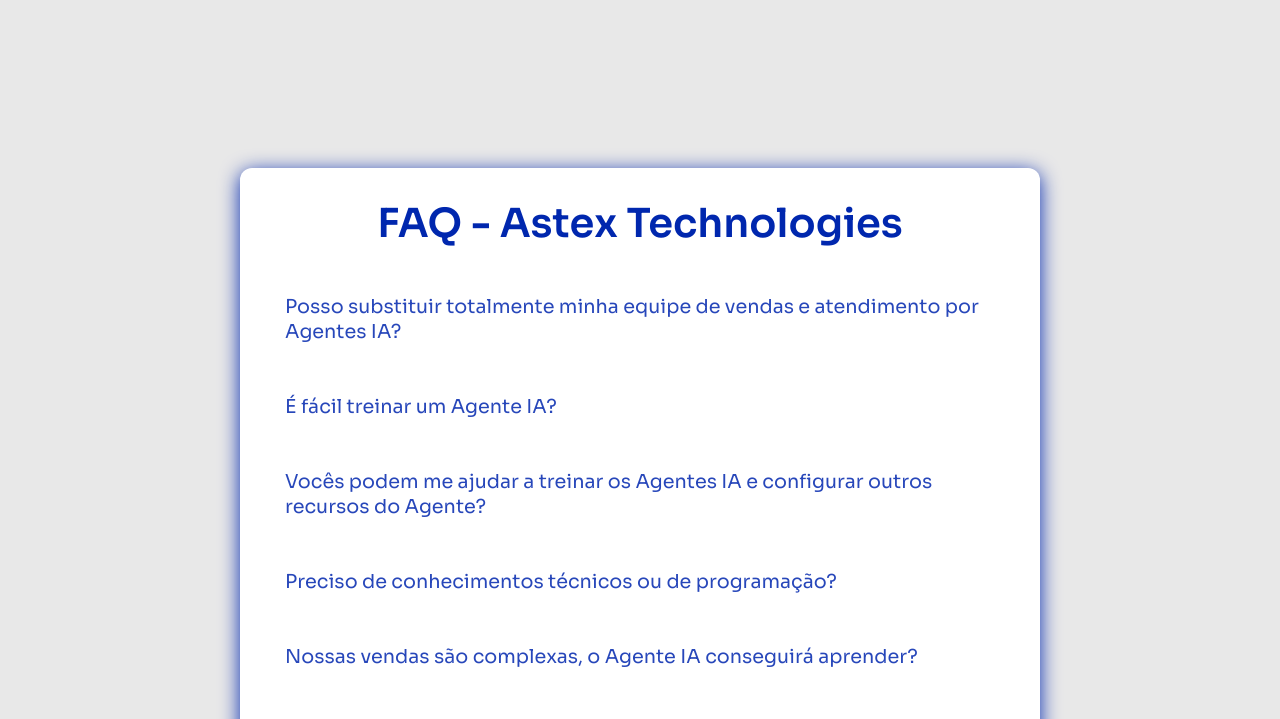
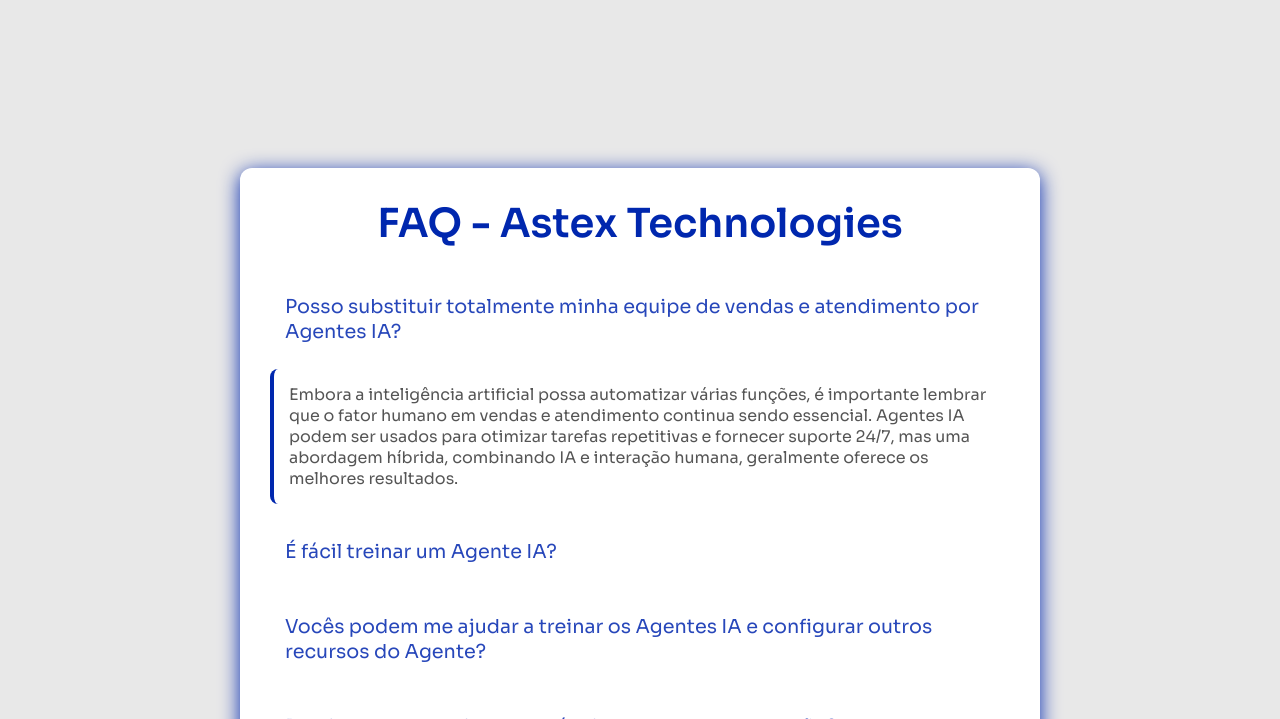
Before and after one commit to jEITPE/PROJETO, a plain HTML site: page scr/index.html in a window 1280 px wide. Both pictures are taken after a click on the element 640 px from the left and 6818 px from the top of the page. Shown: the part 6499-7218 px from the top of the page. Drawn offline with Linux system fonts and the light colour scheme.

Commit message:
23/12 | Daniel | Index, Imagens, App.js, style | A funcionalidade e as imagens da segunda parte

```diff
--- a/scr/index.html
+++ b/scr/index.html
@@ -320,6 +320,31 @@
   </div>
   </section>
 
+  <script>
+    document.addEventListener("DOMContentLoaded", function() {
+        // Selecione todas as perguntas
+        const questions = document.querySelectorAll(".faq-item .question");
+
+        // Adicione um ouvinte de evento de clique a cada pergunta
+        questions.forEach(function(question) {
+            // Encontre a resposta correspondente pela classe 'answer'
+            const answer = question.nextElementSibling;
+
+            // Inicialmente, as respostas devem estar ocultas
+            answer.classList.remove("show"); // Certifique-se de que a resposta começa oculta
+
+            question.addEventListener("click", function() {
+                // Alterna a exibição da resposta
+                if (answer.classList.contains("show")) {
+                    answer.classList.remove("show"); // Remove a classe 'show' para esconder a resposta
+                } else {
+                    answer.classList.add("show"); // Adiciona a classe 'show' para exibir a resposta com animação
+                }
+            });
+        });
+    });
+</script>
+
 
   <script src="App.js"></script>
 
```
